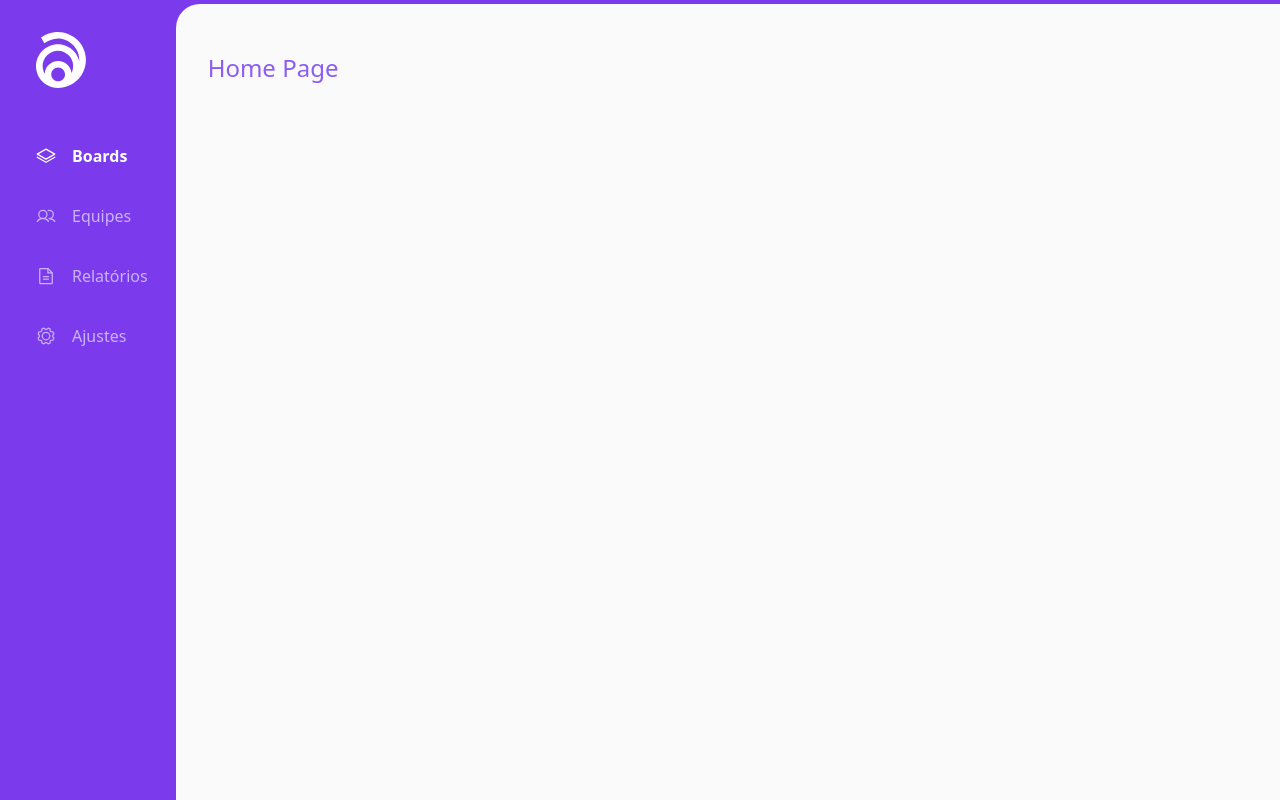
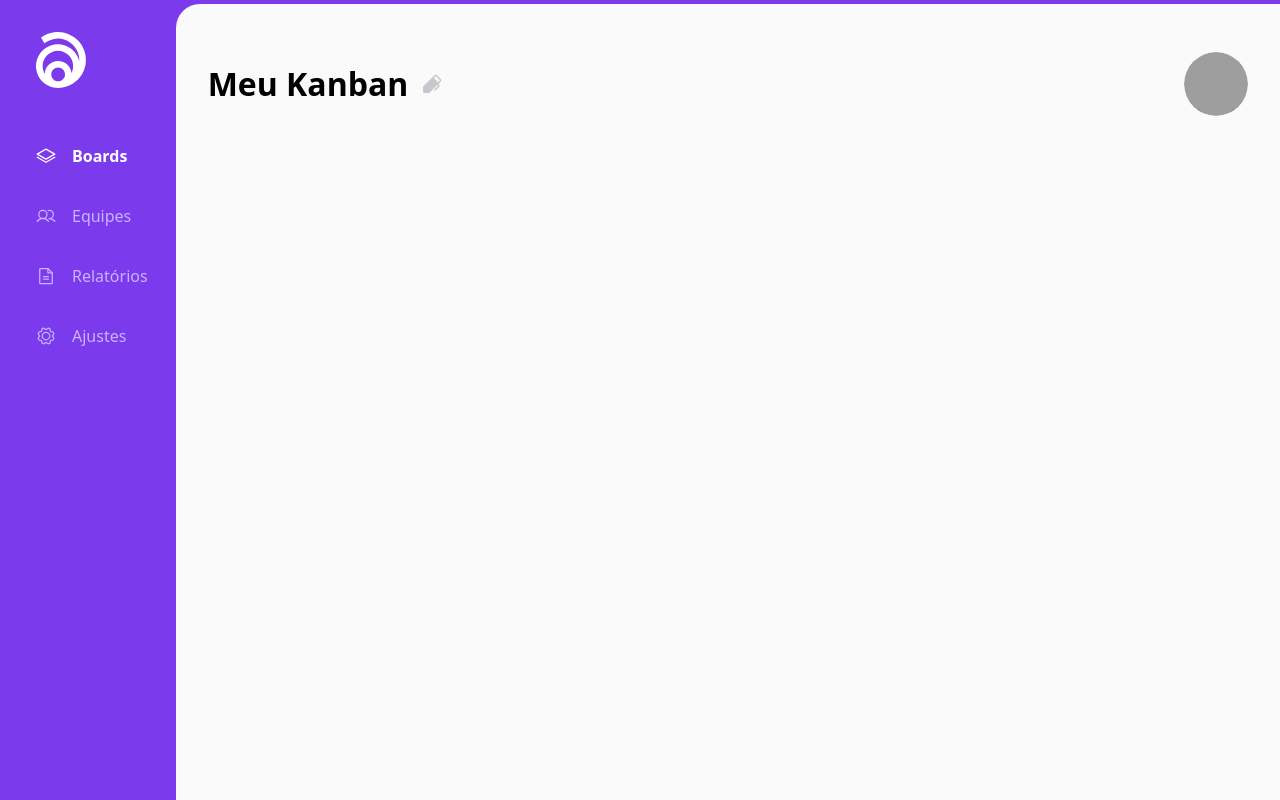
Before and after one commit to jeanmrtns/kanban-react, a Next.js app: page / in a window 1280 px wide. Built offline with nearby package versions, Linux system fonts and the light colour scheme; grey boxes are pictures that could not be loaded.

Commit message:
feat: create main page header

```diff
--- a/package.json
+++ b/package.json
@@ -9,6 +9,7 @@
     "lint": "next lint"
   },
   "dependencies": {
+    "@radix-ui/react-avatar": "^1.0.2",
     "@types/node": "18.15.5",
     "@types/react": "18.0.28",
     "@types/react-dom": "18.0.11",
--- a/src/app/page.tsx
+++ b/src/app/page.tsx
@@ -1,3 +1,18 @@
+"use client"
+import { Avatar } from "@/components";
+import { Pen } from "phosphor-react";
+
 export default function Home() {
-  return <h1 className="text-violet-500 text-2xl">Home Page</h1>
+  return (
+    <main className="flex items-center justify-between">
+      <div className="flex items-center gap-3">
+        <h2 className="font-bold text-[2rem]">Meu Kanban</h2>
+        <button>
+          <Pen size={24} color="#C7C7CD" weight="fill" />
+        </button>
+      </div>
+
+      <Avatar />
+    </main>
+  )
 }
--- /dev/null
+++ b/src/components/Avatar.tsx
@@ -0,0 +1,20 @@
+"use client"
+import * as RadixAvatar from '@radix-ui/react-avatar';
+
+export function Avatar() {
+  return (
+    <RadixAvatar.Root className="bg-blackA3 inline-flex h-[64px] w-[64px] select-none items-center justify-center overflow-hidden rounded-full align-middle">
+      <RadixAvatar.Image
+        className="h-full w-full rounded-[inherit] object-cover"
+        src="https://github.com/jeanmrtns.png"
+        alt="Jean Martins"
+      />
+      <RadixAvatar.Fallback
+        className="text-violet11 leading-1 flex h-full w-full items-center justify-center bg-white text-[15px] font-medium"
+        delayMs={600}
+      >
+        CT
+      </RadixAvatar.Fallback>
+    </RadixAvatar.Root>
+)
+}
--- a/src/components/index.ts
+++ b/src/components/index.ts
@@ -1,2 +1,3 @@
 export { Logo } from './Logo'
 export { SidebarNav } from './SidebarNav'
+export { Avatar } from './Avatar'
```
Also changed, not shown: 1 other file (tests, documents, lock files or other folders).
